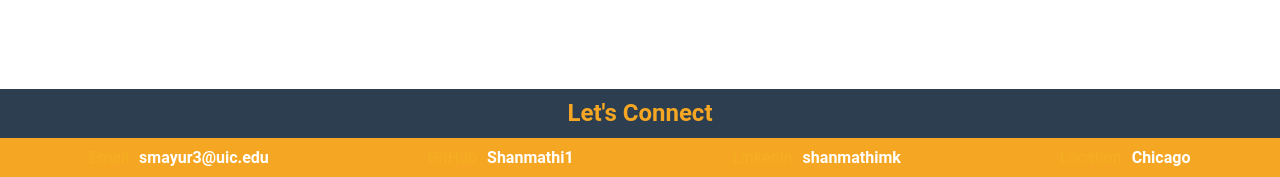
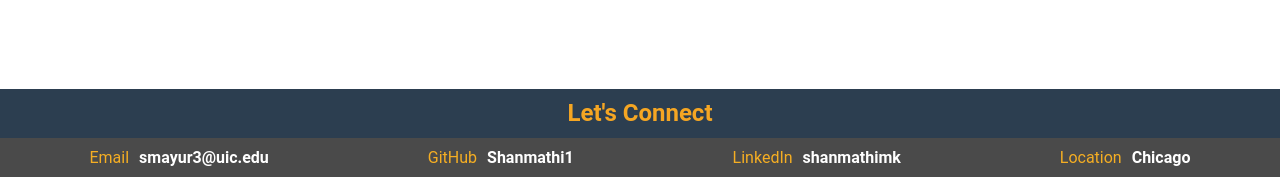
Before and after one commit to Shanmathi1/Shanmathi1.github.io, a plain HTML site: page index.html in a window 1280 px wide. Shown: the part 6199-6376 px from the top of the page. Drawn offline with nearby package versions, Linux system fonts and the light colour scheme; some packages are replaced by stand-ins of ours; animation ran at ten frames a second.

Commit message:
Update style.css

```diff
--- a/css/style.css
+++ b/css/style.css
@@ -134,7 +134,7 @@ a {
 }
 
 .dark-gray {
-  background-color: #f5a623;
+  background-color: #4a4a4a;
 }
 
 /* TODO: Replace with image later */
```
